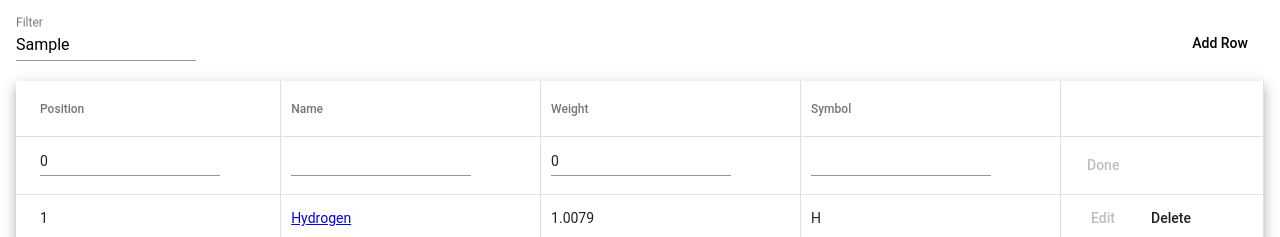
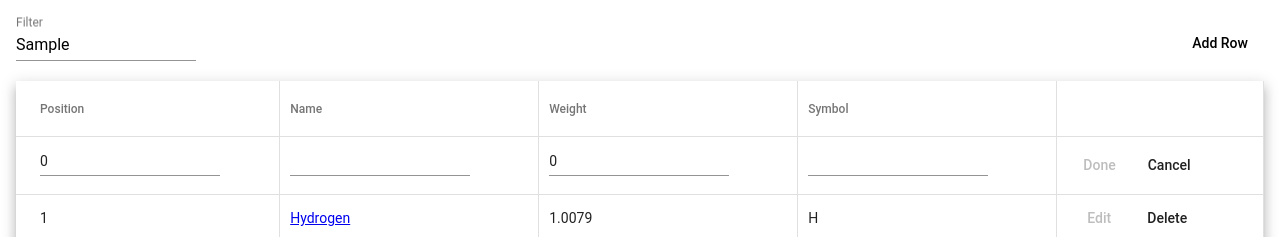
Before and after one commit to tinyHedgehog/angular-table-crud, an Angular app: page / in a window 1280 px wide. Both pictures are taken after typing "Sample" into the empty fields and a click on the button "Add Row". Shown: the top 237 px of the page. Built offline with nearby package versions, Linux system fonts and the light colour scheme.

Commit message:
fix: add cancel button for adding new element and edit

```diff
--- a/src/app/resizable-table/resizable-table.component.html
+++ b/src/app/resizable-table/resizable-table.component.html
@@ -72,6 +72,14 @@
           >
             Done
           </button>
+          <button
+            mat-button
+            (click)="
+              element.isEdit = !element.isEdit; dataService.cancelChange()
+            "
+          >
+            Cancel
+          </button>
         </div>
         <ng-template #dataField>
           <mat-form-field>
--- a/src/app/resizable-table/resizable-table.component.scss
+++ b/src/app/resizable-table/resizable-table.component.scss
@@ -34,3 +34,9 @@
     }
   }
 }
+
+input::-webkit-outer-spin-button,
+input::-webkit-inner-spin-button {
+  -webkit-appearance: none;
+  margin: 0;
+}
--- a/src/app/resizable-table/shared/data.model.ts
+++ b/src/app/resizable-table/shared/data.model.ts
@@ -4,6 +4,7 @@ export interface PeriodicElement {
   weight: number;
   symbol: string;
   isEdit?: boolean;
+  isNew?: boolean;
 }
 
 export interface ColumnSchema {
--- a/src/app/resizable-table/shared/data.service.ts
+++ b/src/app/resizable-table/shared/data.service.ts
@@ -25,9 +25,16 @@ export class DataService {
       weight: 0,
       symbol: '',
       isEdit: true,
+      isNew: true,
     };
 
     this.dataSource.data = [newElement, ...this.dataSource.data];
+  }
+
+  cancelChange() {
+    this.dataSource.data = this.dataSource.data.filter(
+      (element) => !element.isNew
+    );
   }
 
   addElement() {
```
